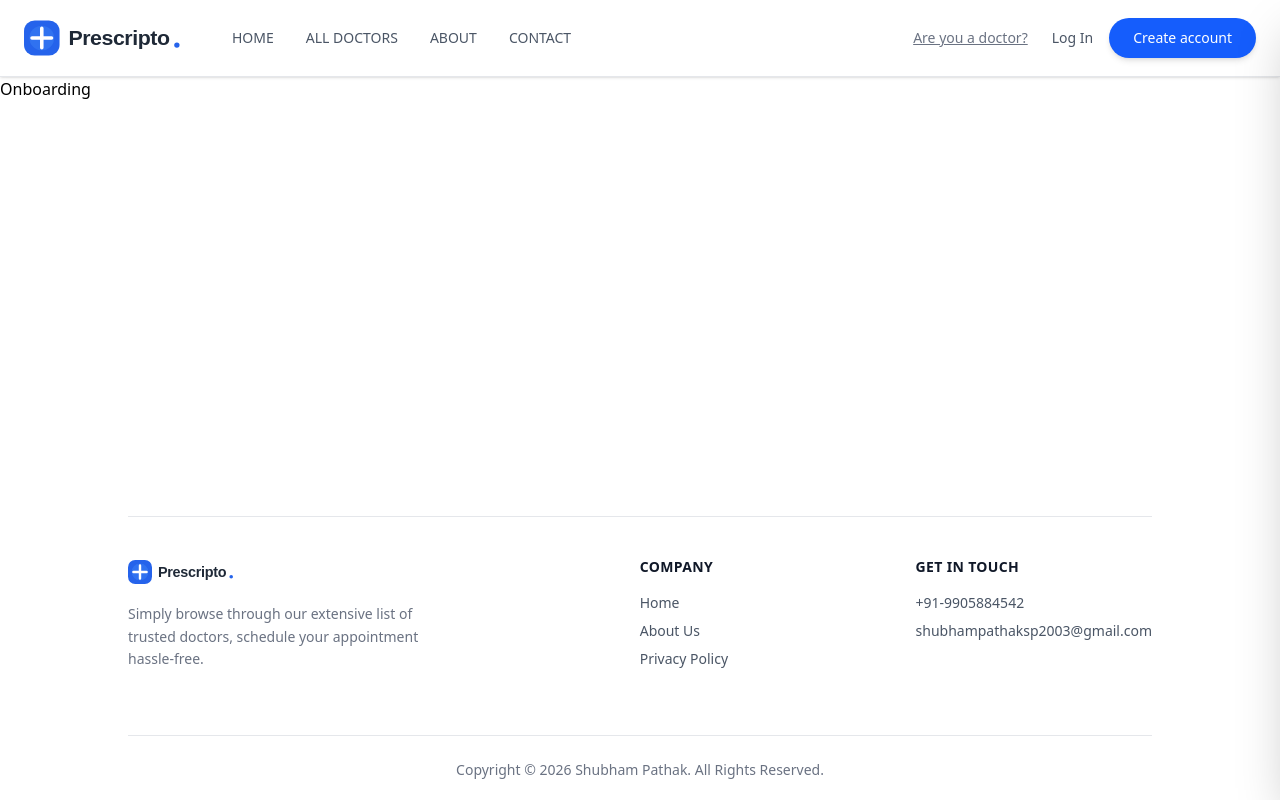
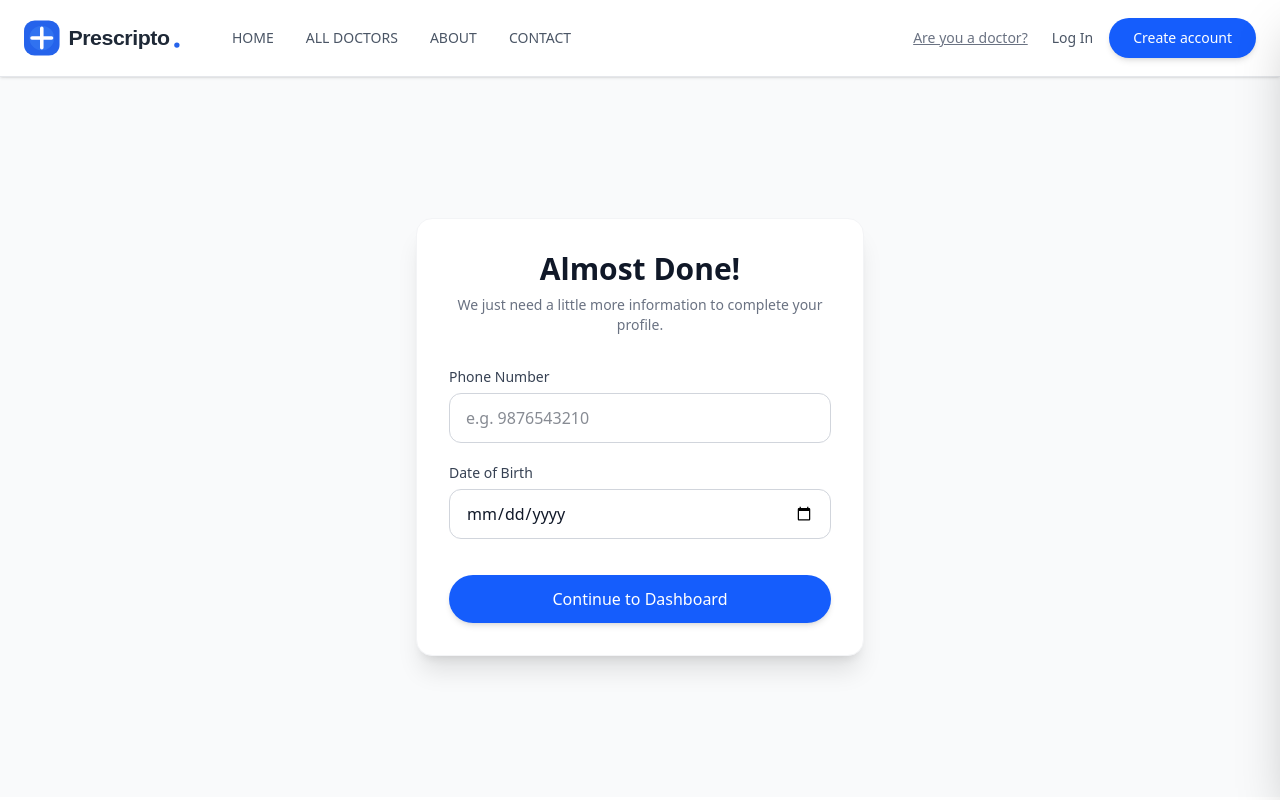
Before and after one commit to shubhamp-codes/Prescripto, a Next.js app: page /signup/onboarding in a window 1280 px wide. Shown: the top 800 px of the page. Built offline with nearby package versions, Linux system fonts and the light colour scheme; no server answers; the database is empty; sample sign-in values are in the browser's storage.

Commit message:
implement secure hybrid server-client onboarding flow and strict route interception

```diff
--- /dev/null
+++ b/src/actions/userActions.js
@@ -0,0 +1,25 @@
+"use server";
+import { getServerSession } from "next-auth";
+import { authOptions } from "@/app/api/auth/[...nextauth]/route";
+import prisma from "@/lib/prisma";
+export async function updateUserProfile(phone, dob) {
+  const session = await getServerSession(authOptions);
+  const id = session?.user?.id;
+  if (!id) {
+    return false;
+  }
+  try {
+      const response = await Promise.all([
+        prisma.user.update({ where: { id: id }, data: { phone: phone } }),
+        prisma.patient.upsert({
+          where: { patientId: id },
+          update: { dob: new Date(dob) },
+          create: { patientId: id, dob: new Date(dob) },
+        }),
+      ]);
+  } catch (error) {
+    console.log(error);
+    return false;
+  }
+  return true;
+}
--- /dev/null
+++ b/src/app/signup/onboarding/onboardingForm.jsx
@@ -0,0 +1,115 @@
+"use client";
+import { useState } from "react";
+import { updateUserProfile } from "@/actions/userActions";
+import { useRouter } from "next/navigation";
+
+const OnboardingForm = () => {
+  const today = new Date();
+  const maxDate = today.toISOString().split("T")[0];
+  const minDate = new Date(
+    today.getFullYear() - 150,
+    today.getMonth(),
+    today.getDate(),
+  )
+    .toISOString()
+    .split("T")[0];
+
+  const [isSubmitting, setIsSubmitting] = useState(false);
+  const [errorOccurred, setErrorOccurred] = useState(false);
+  const router = useRouter();
+
+  async function handleSubmit(e) {
+    e.preventDefault();
+    setErrorOccurred(false);
+    setIsSubmitting(true);
+
+    const formData = new FormData(e.target);
+    const phone = formData.get("phone");
+    const dob = formData.get("dob");
+
+    try {
+      const isSuccessful = await updateUserProfile(phone, dob);
+      if (!isSuccessful) {
+        throw new Error();
+      }
+      setIsSubmitting(false);
+      router.push("/dashboard/patient");
+    } catch (error) {
+      setErrorOccurred(true);
+      setIsSubmitting(false);
+    }
+  }
+
+  return (
+    <div className="min-h-[calc(100vh-80px)] flex items-center justify-center bg-gray-50 px-4 py-12">
+      <div className="bg-white w-full max-w-md p-8 rounded-2xl shadow-xl border border-gray-100">
+        <div className="text-center mb-8">
+          <h2 className="text-3xl font-bold text-gray-900 mb-2">
+            Almost Done!
+          </h2>
+          <p className="text-gray-500 text-sm">
+            We just need a little more information to complete your profile.
+          </p>
+        </div>
+
+        <form className="flex flex-col gap-5" onSubmit={handleSubmit}>
+          <div>
+            <label
+              htmlFor="onboardingPhone"
+              className="block text-sm font-medium text-gray-700 mb-1.5"
+            >
+              Phone Number
+            </label>
+            <input
+              type="tel"
+              name="phone"
+              id="onboardingPhone"
+              required
+              pattern="[0-9]{10}"
+              title="Enter a valid 10-digit mobile number"
+              className="w-full px-4 py-3 rounded-xl border border-gray-300 text-gray-900 focus:ring-2 focus:ring-blue-600 focus:border-transparent outline-none transition-all"
+              placeholder="e.g. 9876543210"
+            />
+          </div>
+
+          <div>
+            <label
+              htmlFor="onboardingDob"
+              className="block text-sm font-medium text-gray-700 mb-1.5"
+            >
+              Date of Birth
+            </label>
+            <input
+              type="date"
+              name="dob"
+              id="onboardingDob"
+              required
+              max={maxDate}
+              min={minDate}
+              className="w-full px-4 py-3 rounded-xl border border-gray-300 text-gray-900 focus:ring-2 focus:ring-blue-600 focus:border-transparent outline-none transition-all"
+            />
+          </div>
+
+          <button
+            type="submit"
+            disabled={isSubmitting}
+            className={`w-full text-white py-3 rounded-full font-medium shadow-md transition-all mt-4
+              ${isSubmitting ? "bg-blue-400 cursor-not-allowed" : "bg-blue-600 hover:bg-blue-700 hover:shadow-lg transform hover:-translate-y-0.5"}`}
+          >
+            {isSubmitting ? "Saving..." : "Continue to Dashboard"}
+          </button>
+        </form>
+
+        {errorOccurred && (
+          <div className="mt-5 p-3 bg-red-50 border border-red-200 rounded-lg text-center animate-pulse">
+            <span className="text-red-600 text-sm font-medium">
+              Failed to save information. Please try again.
+            </span>
+          </div>
+        )}
+      </div>
+    </div>
+  );
+};
+
+export default OnboardingForm;
--- a/src/app/signup/onboarding/page.js
+++ b/src/app/signup/onboarding/page.js
@@ -1,11 +1,21 @@
-import React from 'react'
+import OnboardingForm from "./onboardingForm";
+import { getServerSession } from "next-auth";
+import { authOptions } from "@/app/api/auth/[...nextauth]/route";
+import prisma from "@/lib/prisma";
+import { redirect } from "next/navigation";
+const Onboarding = async () => {
+  const session = await getServerSession(authOptions);
+  if (!session?.user?.id) {
+    redirect("/login");
+  }
+  const id = session.user.id;
+  const existingPatient = await prisma.patient.findUnique({
+    where: { patientId: id },
+  });
+  if (existingPatient?.dob) {
+    redirect("/dashboard/patient");
+  }
+  return <OnboardingForm />;
+};
 
-const Onboarding = () => {
-  return (
-    <div>
-      Onboarding
-    </div>
-  )
-}
-
-export default Onboarding
+export default Onboarding;
```
